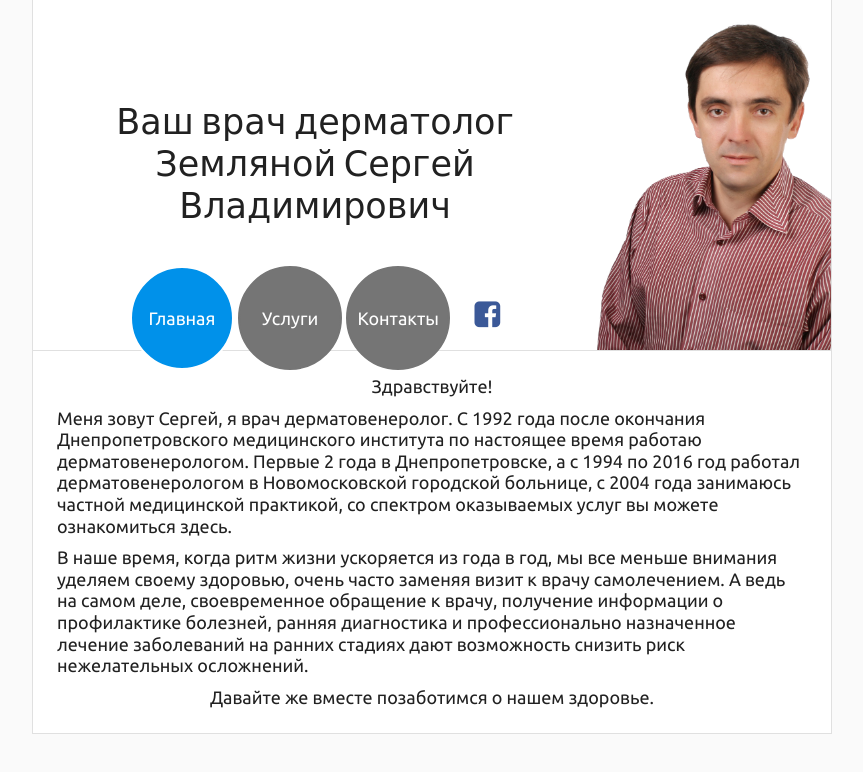
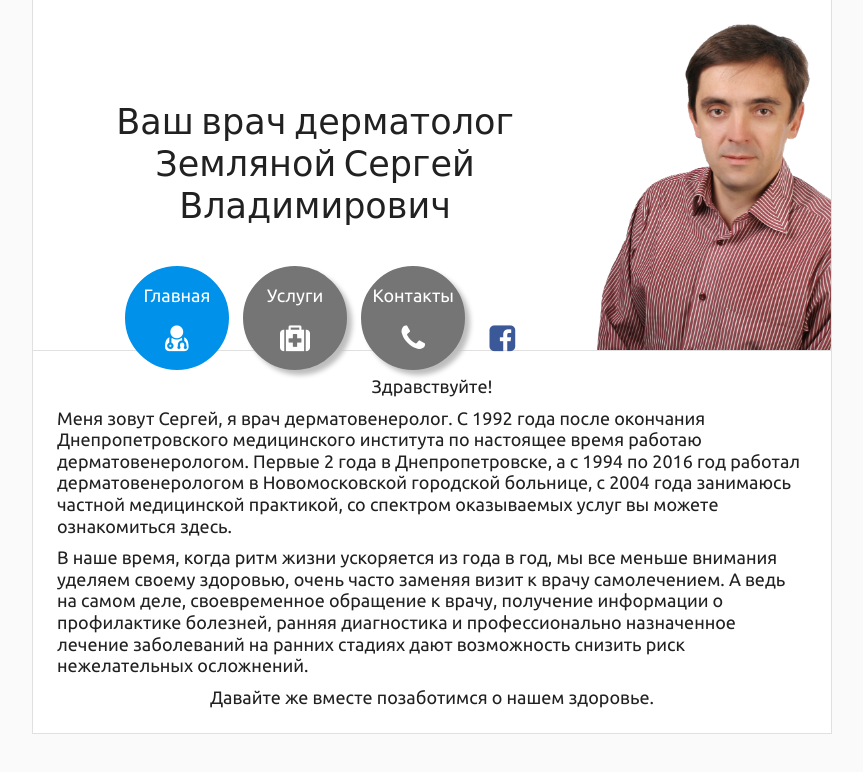
Before and after one commit to artem-chernovol/yourdoctor, a PHP site: page / in a window 1280 px wide. Shown: the top 772 px of the page, without its empty margins (208-1071 px from the left). Run offline with PHP 8.4, Linux system fonts and the light colour scheme; some libraries are stand-ins or nearby versions.

Commit message:
YourDoctor menu

```diff
--- a/site/application/view/menu.php
+++ b/site/application/view/menu.php
@@ -4,21 +4,39 @@
 	<h2>Земляной Сергей Владимирович</h2>
 	<div id="menu">
 		<?php if (Application::$route == '/'): ?>
-			<a class="item active" href="/">Главная</a>
-			<a class="item" href="/services">Услуги</a>
-			<a class="item" href="/contacts">Контакты</a>
+			<span class="paddingRight10px"></span><a class="item active" href="/">Главная
+				<i class="fa fa-user-md"></i>
+			</a>
+			<span class="paddingRight10px"></span><a class="item" href="/services">Услуги
+				<i class="fa fa-medkit"></i>
+			</a>
+			<span class="paddingRight10px"></span><a class="item" href="/contacts">Контакты
+				<i class="fa fa-phone"></i>
+			</a>
 			<a id="facebook" target="_blank" href="https://www.facebook.com/fz.novik?fref=ts" class="fa fa-facebook-square"></a>
 		<?php endif ?>
 		<?php if (Application::$route == '/services'): ?>
-			<a class="item" href="/">Главная</a>
-			<a class="item active" href="/services">Услуги</a>
-			<a class="item" href="/contacts">Контакты</a>
+			<span class="paddingRight10px"></span><a class="item" href="/">Главная
+				<i class="fa fa-user-md"></i>
+			</a>
+			<span class="paddingRight10px"></span><a class="item active" href="/services">Услуги
+				<i class="fa fa-medkit"></i>
+			</a>
+			<span class="paddingRight10px"></span><a class="item" href="/contacts">Контакты
+				<i class="fa fa-phone"></i>
+			</a>
 			<a id="facebook" target="_blank" href="https://www.facebook.com/fz.novik?fref=ts" class="fa fa-facebook-square"></a>
 		<?php endif ?>
 		<?php if (Application::$route == '/contacts'): ?>
-			<a class="item" href="/">Главная</a>
-			<a class="item" href="/services">Услуги</a>
-			<a class="item active" href="/contacts">Контакты</a>
+			<span class="paddingRight10px"></span><a class="item" href="/">Главная
+				<i class="fa fa-user-md"></i>
+			</a>
+			<span class="paddingRight10px"></span><a class="item" href="/services">Услуги
+				<i class="fa fa-medkit"></i>
+			</a>
+			<span class="paddingRight10px"></span><a class="item active" href="/contacts">Контакты
+				<i class="fa fa-phone"></i>
+			</a>
 			<a id="facebook" target="_blank" href="https://www.facebook.com/fz.novik?fref=ts" class="fa fa-facebook-square"></a>
 		<?php endif ?>
 	</div>
--- a/site/public/styles/main.css
+++ b/site/public/styles/main.css
@@ -94,6 +94,7 @@ i {
 div#main {
 	height: 350px;
 	border-bottom: 1px solid #e0e0e0;
+	background-color: white;
 }
 
 div#main > h1 {
@@ -128,25 +129,35 @@ a.item {
 	text-align: center;
 	width: 100px;
 	height: 100px;
-	line-height: 100px;
+	line-height: 55px;
 	border-radius: 50%;
 	color: white;
 	background-color: #757575;
 	border: 2px solid #757575;
+	box-shadow: 5px 5px 5px #bdbdbd;
 	outline: none;
+}
+
+a.item > i {
+	display: block;
+	font-size: 30px;
+	color: white;
+
 }
 
 a.active {
 	color: white;
 	background-color: #0091ea;
-	border: 2px solid white;
+	border: 2px solid #0091ea;
+	box-shadow: none;
 	outline: none;
 }
 
 a.item:hover {
 	color: white;
-	background-color: #9e9e9e;
-	border: 2px solid white;
+	background-color: #bdbdbd;
+	border: 2px solid #bdbdbd;
+	box-shadow: none;
 	text-decoration: none;
 	outline: none;
 }
```
